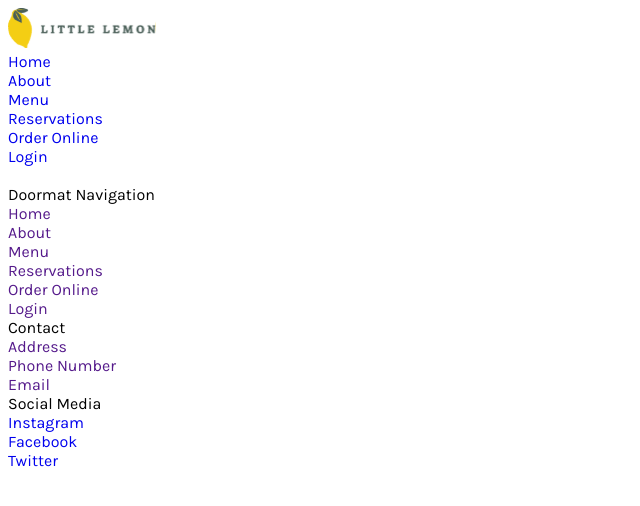
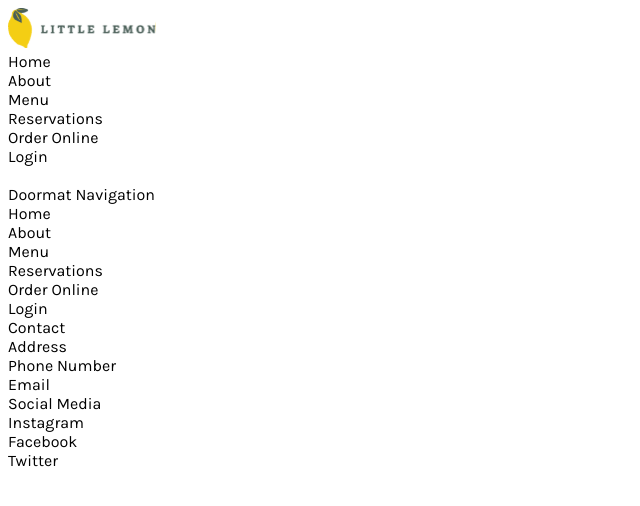
Before and after one commit to danimkim/little-lemon-restaurant, a React (Vite) app: page / in a window 1280 px wide. Shown: the top 506 px of the page, without its empty margins (0-640 px from the left). Built offline with nearby package versions, Linux system fonts and the light colour scheme; what emotion-normalize would draw is missing.

Commit message:
chore: add bold font and set up color theme

```diff
--- a/src/styles/global.ts
+++ b/src/styles/global.ts
@@ -7,13 +7,13 @@ export const global = css`
   @font-face {
     font-family: "Karla";
     font-weight: 500;
-    src: url("public/fonts/Karla-Regular.ttf");
+    src: url("/fonts/Karla-Regular.ttf");
   }
 
   @font-face {
     font-family: "Markazi Text";
     font-weight: 400;
-    src: url("public/fonts/MarkaziText-Medium.ttf");
+    src: url("/fonts/MarkaziText-Medium.ttf");
   }
 
   html,
@@ -36,5 +36,6 @@ export const global = css`
 
   a {
     text-decoration: none;
+    color: initial;
   }
 `;
--- a/src/styles/theme.ts
+++ b/src/styles/theme.ts
@@ -1,7 +1,7 @@
 import { Theme } from "@emotion/react";
 
 declare module "@emotion/react" {
-  interface Theme extends IBreakpoint {
+  interface Theme extends IBreakpoint, IColors {
     [key: string]: any;
   }
 }
@@ -20,9 +20,11 @@ interface IOrdinalNumbers {
 }
 
 interface IColors {
-  main: IOrdinalNumbers;
-  sub: IOrdinalNumbers;
-  highlight: IOrdinalNumbers;
+  colors: {
+    main: IOrdinalNumbers;
+    sub: IOrdinalNumbers;
+    highlight: IOrdinalNumbers;
+  };
 }
 
 const breakpoint = {
@@ -31,12 +33,13 @@ const breakpoint = {
   lg: "1024px",
 };
 
-export const theme: Theme = {
-  breakpoint,
-};
-
-const colors: IColors = {
+export const colors = {
   main: { primary: "#495E57", secondary: "#F4CE14" },
   sub: { primary: "#EE9972", secondary: "#FBDABB" },
   highlight: { primary: "#EDEFEE", secondary: "#333333" },
 };
+
+export const theme: Theme = {
+  breakpoint,
+  colors,
+};
```
Also changed, not shown: public/fonts/Karla-Bold.ttf (added).
